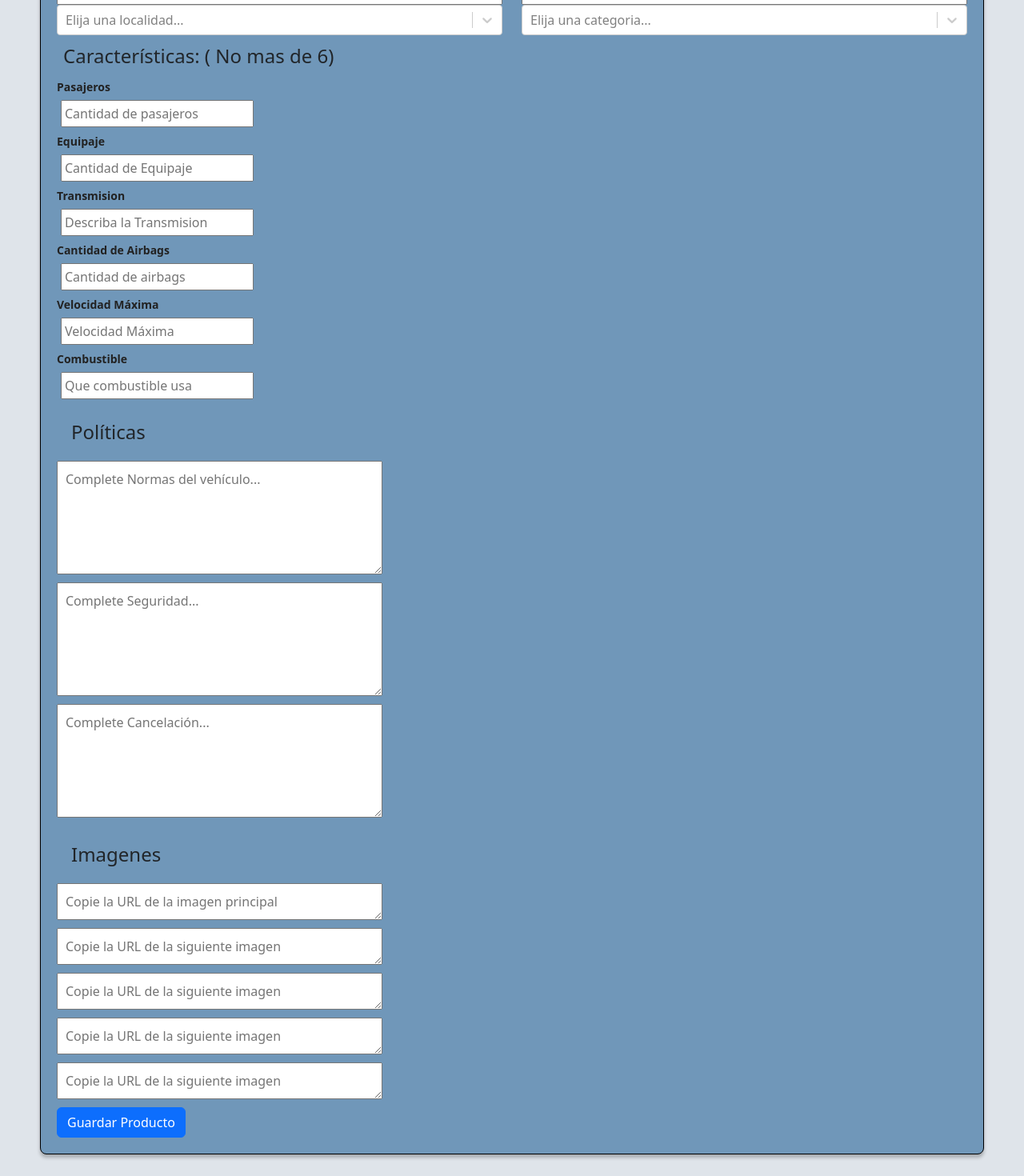
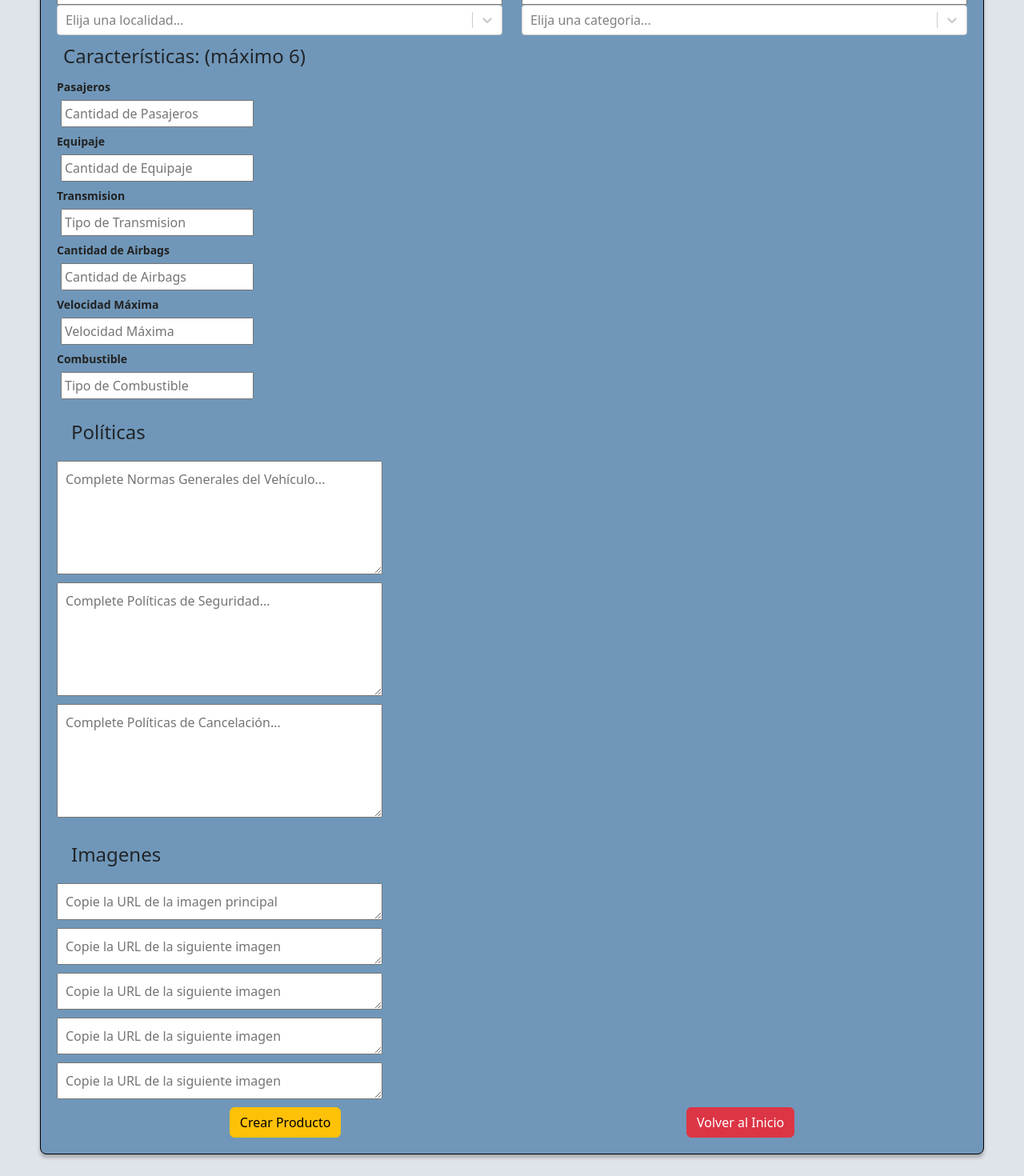
Before and after one commit to Seraquesada/ProyectoFinal-DH, a React (Vite) app in the folder front-end/: page /administracion in a window 1280 px wide. Shown: the part 240-1710 px from the top of the page at 80% size. Built offline with nearby package versions, Linux system fonts and the light colour scheme; no server answers; some icons are missing.

Commit message:
Mejoras varias, botones para crear producto y volver al inicio persisten recarga.

```diff
--- a/front-end/src/componentes/CreacionProducto/CreacionProducto.jsx
+++ b/front-end/src/componentes/CreacionProducto/CreacionProducto.jsx
@@ -1,18 +1,23 @@
-import React, { useEffect, useState } from 'react'
-import Footer from '../footer/Footer'
-import Header from '../header/Header'
+import React, { useEffect, useState } from 'react';
+import { useNavigate } from 'react-router-dom';
+import Button from 'react-bootstrap/Button';
+import Footer from '../footer/Footer';
+import Header from '../header/Header';
 import Select from 'react-select';
 import axios from 'axios';
 import Form from 'react-bootstrap/Form';
 import Row from 'react-bootstrap/Row';
 import Col from 'react-bootstrap/Col';
-import { useAxiosGet } from '../../hooks/useAxiosGet';
 import './CreacionProducto.css';
 import { TbManualGearbox, MdAirlineSeatReclineExtra, IoSpeedometerOutline, GiGasPump, BsFillPeopleFill, MdOutlineLuggage } from 'react-icons/all'
 
 
 const CreacionProducto = () => {
 
+    const navigate = useNavigate();
+    const handleReDirect = () => {
+        navigate("/");
+      }
     const urlCiudades = 'http://ec2-3-133-152-253.us-east-2.compute.amazonaws.com:8080/ciudades'
     const [selectDisplay1, setSelectDisplay1] = useState("Cargando...")
     const [userChoiceCity, setUserChoiceCity] = useState(undefined)
@@ -221,7 +226,7 @@ const CreacionProducto = () => {
         <>
             <Header />
             <div className="container-producto">
-                <h2>Crear Auto</h2>
+                <h2>Crear Nuevo Vehículo</h2>
                 <Form onSubmit={e=>{handleSubmit(e)}}>
 
                     <Row>
@@ -243,31 +248,31 @@ const CreacionProducto = () => {
                     </Row>
 
                     <fieldset>
-                        <legend className='grupoCaracteristicas'>Características: ( No mas de 6)</legend>
+                        <legend className='grupoCaracteristicas'>Características: (máximo 6)</legend>
                         <label for="pasajeros">Pasajeros</label> <BsFillPeopleFill />
-                        <input required placeholder="Cantidad de pasajeros" name="Capacidad Máxima:" type="text" className="caracteristica" id="pasajeros" onChange={handleChangeCaracteristicas}></input>
+                        <input required placeholder="Cantidad de Pasajeros" name="Capacidad Máxima:" type="text" className="caracteristica" id="pasajeros" onChange={handleChangeCaracteristicas}></input>
 
                         <label for="equipaje">Equipaje</label> <MdOutlineLuggage />
                         <input required placeholder="Cantidad de Equipaje" name="Equipaje Recomendado:" type="text" className="caracteristica" id="Equipaje" onChange={handleChangeCaracteristicas}></input>
 
                         <label for="transmision">Transmision</label> <TbManualGearbox />
-                        <input required placeholder="Describa la Transmision" name="Transmisión:" type="text" className="caracteristica" id="transmision" onChange={handleChangeCaracteristicas}></input>
+                        <input required placeholder="Tipo de Transmision" name="Transmisión:" type="text" className="caracteristica" id="transmision" onChange={handleChangeCaracteristicas}></input>
 
                         <label for="airbags">Cantidad de Airbags</label> <MdAirlineSeatReclineExtra />
-                        <input required placeholder="Cantidad de airbags" name="Cantidad de Airbags en cabina:" type="text" className="caracteristica" id="airbags" onChange={handleChangeCaracteristicas}></input>
+                        <input required placeholder="Cantidad de Airbags" name="Cantidad de Airbags en cabina:" type="text" className="caracteristica" id="airbags" onChange={handleChangeCaracteristicas}></input>
 
                         <label for="velocidad">Velocidad Máxima</label>    <IoSpeedometerOutline />
                         <input required placeholder="Velocidad Máxima" name="Velocidad máxima:" type="text" className="caracteristica" id="Velocidad" onChange={handleChangeCaracteristicas}></input>
 
                         <label for="combustible">Combustible</label> <GiGasPump />
-                        <input rows="10" cols=" 25" required placeholder="Que combustible usa" name="Combustible:" type="text" className=" caracteristica" id="caracterisitica" onChange={handleChangeCaracteristicas}></input>
+                        <input rows="10" cols=" 25" required placeholder="Tipo de Combustible" name="Combustible:" type="text" className=" caracteristica" id="caracterisitica" onChange={handleChangeCaracteristicas}></input>
                     </fieldset>
 
                     <fieldset>
                         <legend className='grupoPoliticas'>Políticas </legend>
-                        <textarea rows="5" cols="40" required placeholder="Complete Normas del vehículo..." className="politicas" type="text" name="normasDescripcion" onChange={handleChangePoliticas} />
-                        <textarea rows="5" cols="40" required placeholder="Complete Seguridad..." className="politicas" type="text" name="seguridadDescripcion" onChange={handleChangePoliticas} />
-                        <textarea rows="5" cols="40" required placeholder="Complete Cancelación..." className="politicas" type="text" name="cancelacionDescripcion" onChange={handleChangePoliticas} />
+                        <textarea rows="5" cols="40" required placeholder="Complete Normas Generales del Vehículo..." className="politicas" type="text" name="normasDescripcion" onChange={handleChangePoliticas} />
+                        <textarea rows="5" cols="40" required placeholder="Complete Políticas de Seguridad..." className="politicas" type="text" name="seguridadDescripcion" onChange={handleChangePoliticas} />
+                        <textarea rows="5" cols="40" required placeholder="Complete Políticas de Cancelación..." className="politicas" type="text" name="cancelacionDescripcion" onChange={handleChangePoliticas} />
                     </fieldset>
 
                     <fieldset>
@@ -279,7 +284,10 @@ const CreacionProducto = () => {
                         <textarea rows="1" cols="40" required placeholder="Copie la URL de la siguiente imagen " className="imagenes" type="url" name="Exterior - delantero" onChange={handleChangeImagenes} />
                     </fieldset>
 
-                    <button className='btn btn-primary'>Guardar Producto</button>
+                    <div className='d-flex justify-content-around'>
+                    <button className='btn btn-warning' type={"submit"}>Crear Producto</button>
+                    <Button onClick={handleReDirect} className={"btn btn-danger"}>Volver al Inicio</Button>
+                    </div>
 
                 </Form>
             </div>
--- a/front-end/src/componentes/header/Header.css
+++ b/front-end/src/componentes/header/Header.css
@@ -60,7 +60,7 @@ div#username{
     margin: 0;
 }
 
-@media screen and (max-width: 680px) {
+@media screen and (max-width: 705px) {
     .right-header {
         display: none;
     }
--- a/front-end/src/componentes/header/Header.jsx
+++ b/front-end/src/componentes/header/Header.jsx
@@ -41,7 +41,7 @@ const Header = () => {
           <p className="loggedUserName">Hola, {userName}</p>
           <div id="username" className="text-center text-light rounded-circle">{initials}</div>
           {!pathAdmin && rol === "ROLE_ADMIN" && <Button onClick={handleReDirect} >Crear Producto</Button>}
-          {pathAdmin && rol === "ROLE_ADMIN" && <Button onClick={handleReDirect} >Volver a Inicio</Button>}
+          {pathAdmin && rol === "ROLE_ADMIN" && <Button onClick={handleReDirect} >Volver al Inicio</Button>}
           <Button variant="warning" onClick={logOut}>
             Cerrar Sesión
           </Button>
--- a/front-end/src/componentes/sideBarBootsStrap/SideBarBootstrap.jsx
+++ b/front-end/src/componentes/sideBarBootsStrap/SideBarBootstrap.jsx
@@ -56,8 +56,8 @@ function SideBarBootstrap() {
                         <div className="onCanvasBody">
                             <div id="username" className="text-center text-light rounded-circle">{initials}</div>
                         </div>
-                        {!pathAdmin && rol === "ROLE_ADMIN" && <Button onClick={handleReDirect} >Crear Producto</Button>}
-                        {pathAdmin && rol === "ROLE_ADMIN" && <Button onClick={handleReDirect} >Volver a Inicio</Button>}
+                        {pathHome && rol === "ROLE_ADMIN" && <Button onClick={handleReDirect} >Crear Producto</Button>}
+                        {pathAdmin && rol === "ROLE_ADMIN" && <Button onClick={handleReDirect} >Volver al Inicio</Button>}
                         <Button variant="warning" onClick={logOut}>
                             Cerrar Sesión
                         </Button>
--- a/front-end/src/componentes/sideBarBootsStrap/sideBarBootstrap.css
+++ b/front-end/src/componentes/sideBarBootsStrap/sideBarBootstrap.css
@@ -12,7 +12,7 @@
     justify-content: space-around;
 }
 
-@media screen and (max-width: 680px) {
+@media screen and (max-width: 705px) {
     .hamburger-react{
         display: block !important;
         color:white !important;
--- a/front-end/src/context/AuthContext.jsx
+++ b/front-end/src/context/AuthContext.jsx
@@ -54,7 +54,8 @@ export const AuthContextProvider = ({children}) => {
     }
     const isLoggedIn = () => {
         if(localStorage.getItem('jwt')){
-        setLoggedIn(true)
+        setLoggedIn(true);
+        setRol(parseJwt(localStorage.getItem('jwt')).rol);
         }
     }
 
```
